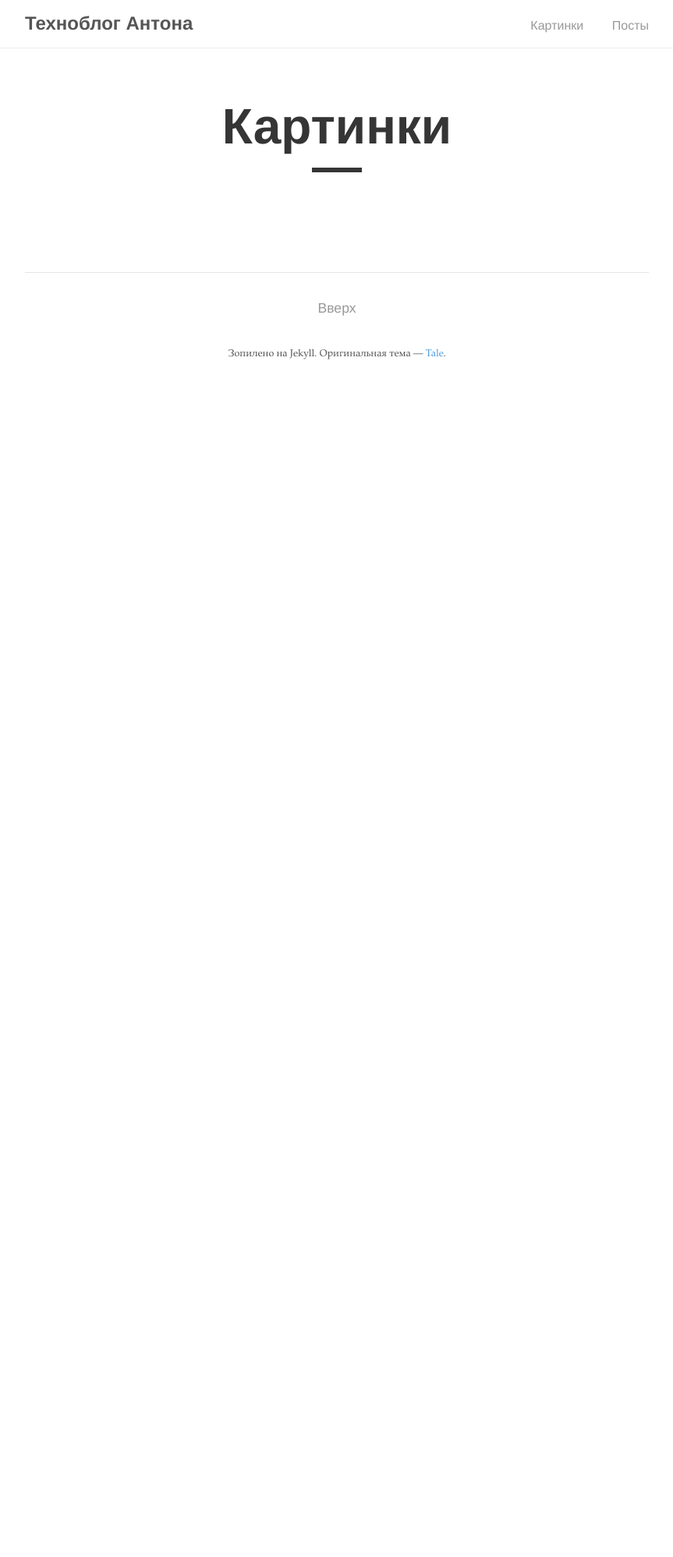
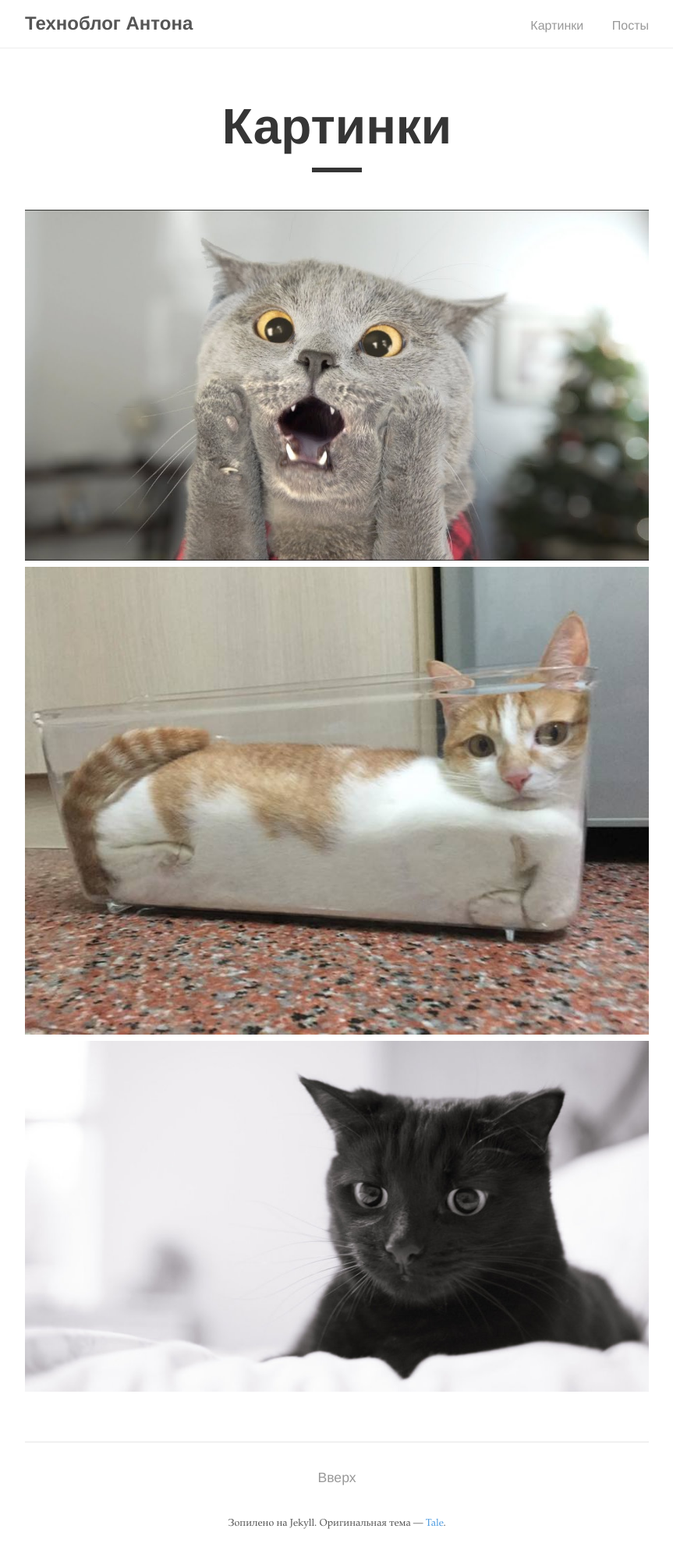
Before and after one commit to AntonEvmenenko/antonevmenenko.github.io, a Jekyll site: the page built from gallery.md, in a window 1280 px wide. Shown: the whole page at 78% size, without its empty margins (208-1071 px from the left). Built offline with Jekyll 4.4.1, drawn with Linux system fonts in a browser that asks for light colours; before the commit the page ends 900 px from its top, so only the background shows below that.

Commit message:
quotes removed

```diff
--- a/gallery.md
+++ b/gallery.md
@@ -5,6 +5,6 @@ author: "Антон"
 permalink: /gallery/
 ---
 
-![]("{{ site.baseurl }}/"assets/images/cat2.jpg)
-![]("{{ site.baseurl }}/"assets/images/cat1.jpg)
-![]("{{ site.baseurl }}/"assets/images/cat3.jpg)
+![]({{ site.baseurl }}/assets/images/cat2.jpg)
+![]({{ site.baseurl }}/assets/images/cat1.jpg)
+![]({{ site.baseurl }}/assets/images/cat3.jpg)
```
